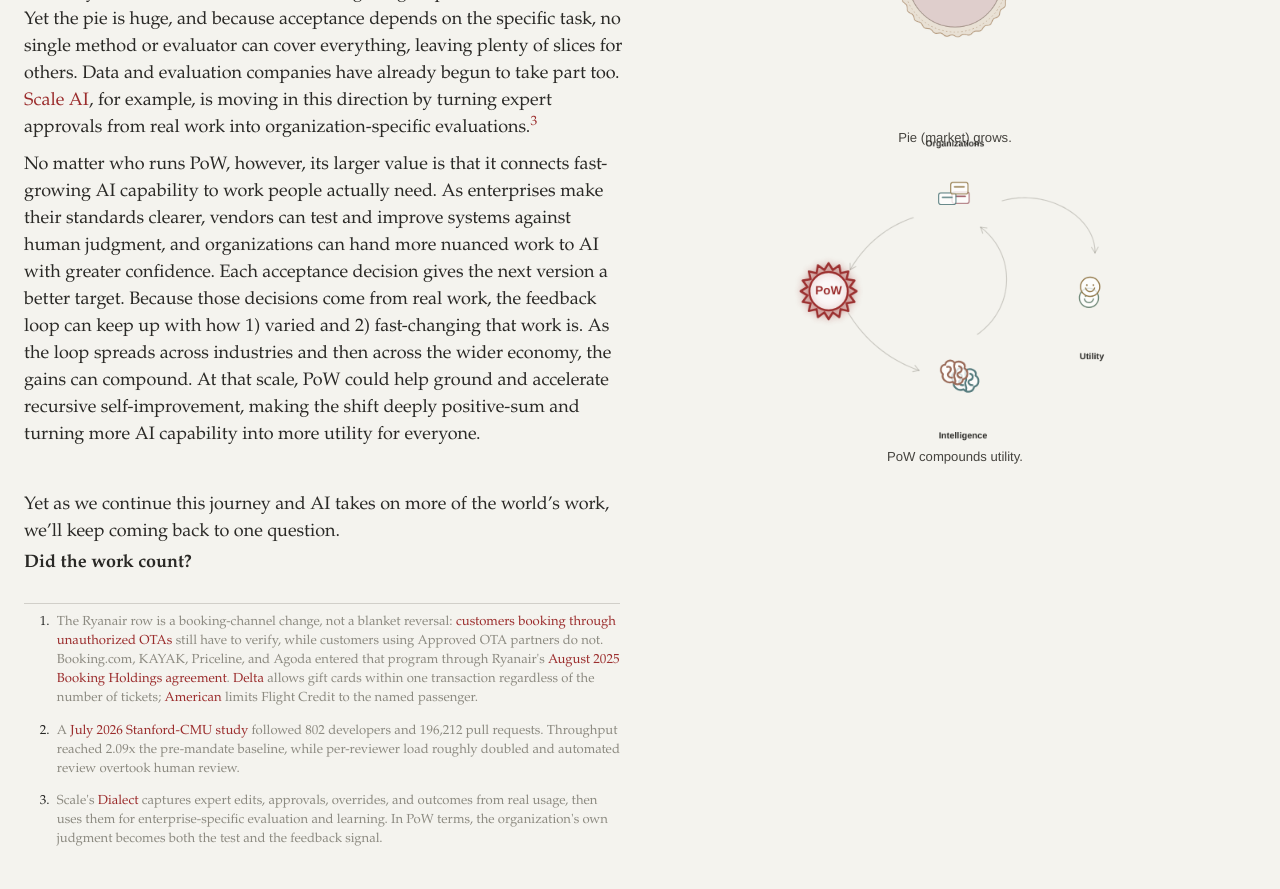
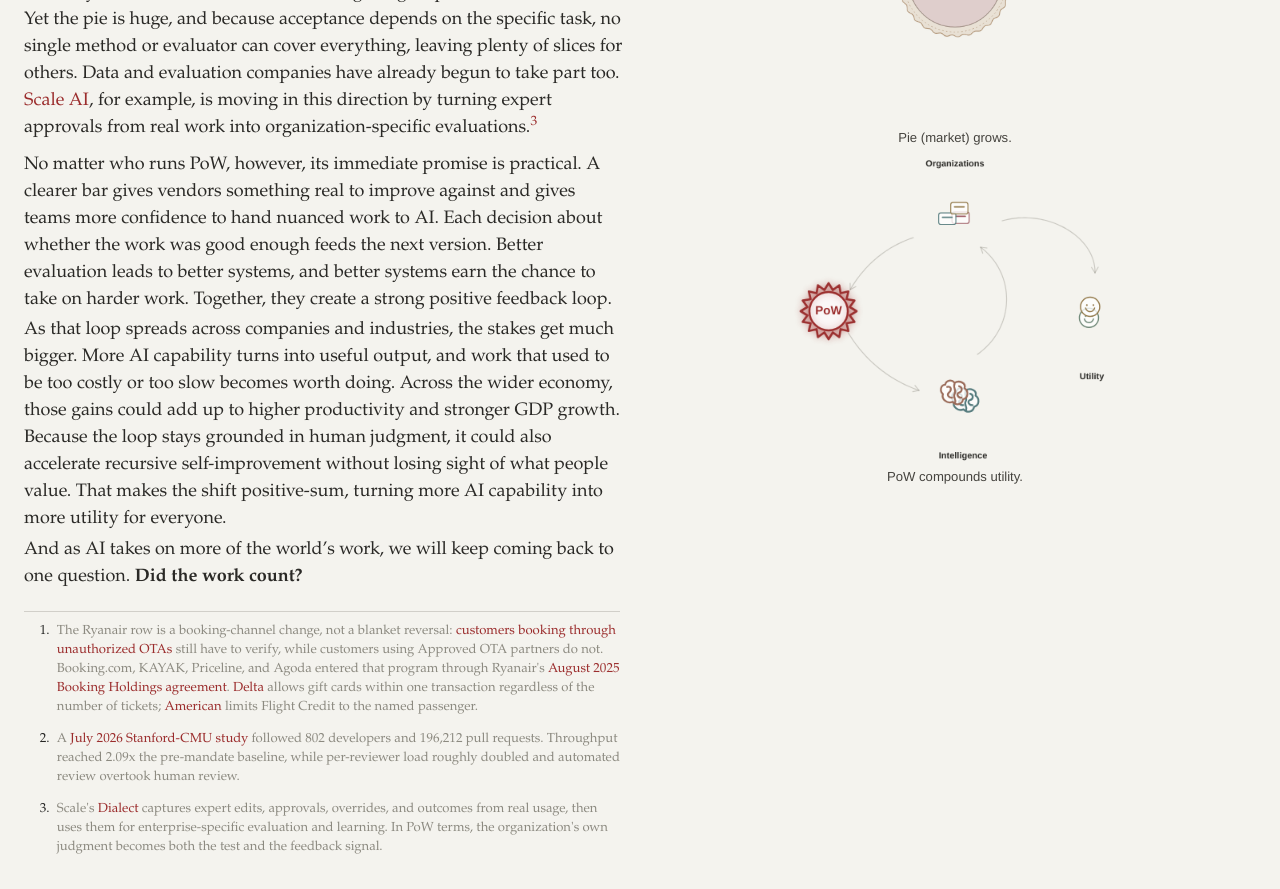
Before and after one commit to amirzeinali/Proof-of-Workflow, a Next.js app: page / in a window 1280 px wide. Shown: the part 4920-5809 px from the top of the page. Built offline with nearby package versions, Linux system fonts and the light colour scheme.

Commit message:
Replace conclusion and align utility figure

```diff
--- a/app/globals.css
+++ b/app/globals.css
@@ -321,10 +321,6 @@
   max-width: 350px;
 }
 
-.scene-compounding .section-viz {
-  transform: translateY(-1.25rem);
-}
-
 .section-viz {
   display: flex;
   max-height: calc(100vh - var(--sticky-top));
@@ -616,10 +612,6 @@
     width: auto;
   }
 
-  .scene-compounding .section-viz {
-    transform: none;
-  }
-
   .section-viz {
     margin: 6px 0 14px;
     padding: 0;
--- a/app/page.tsx
+++ b/app/page.tsx
@@ -1865,21 +1865,15 @@
             caption="PoW compounds utility."
           >
             <p>
-              No matter who runs PoW, however, its larger value is that it connects fast-growing AI capability to work
-              people actually need. As enterprises make their standards clearer, vendors can test and improve
-              systems against human judgment, and organizations can hand more nuanced work to AI with greater
-              confidence. Each acceptance decision gives the next version a better target. Because those
-              decisions come from real work, the feedback loop can keep up with how 1) varied and 2)
-              fast-changing that work is. As the loop spreads across industries and then across the wider
-              economy, the gains can compound. At that scale, PoW could help ground and accelerate recursive
-              self-improvement, making the shift deeply positive-sum and turning more AI capability into more
-              utility for everyone.
+              No matter who runs PoW, however, its immediate promise is practical. A clearer bar gives vendors something real to improve against and gives teams more confidence to hand nuanced work to AI. Each decision about whether the work was good enough feeds the next version. Better evaluation leads to better systems, and better systems earn the chance to take on harder work. Together, they create a strong positive feedback loop.
+            </p>
+            <p>
+              As that loop spreads across companies and industries, the stakes get much bigger. More AI capability turns into useful output, and work that used to be too costly or too slow becomes worth doing. Across the wider economy, those gains could add up to higher productivity and stronger GDP growth. Because the loop stays grounded in human judgment, it could also accelerate recursive self-improvement without losing sight of what people value. That makes the shift positive-sum, turning more AI capability into more utility for everyone.
+            </p>
+            <p>
+              And as AI takes on more of the world’s work, we will keep coming back to one question. <strong>Did the work count?</strong>
             </p>
           </ScrollDiagram>
-          <TextSection labelText="">
-            <p>Yet as we continue this journey and AI takes on more of the world’s work, we’ll keep coming back to one question.</p>
-            <p><strong>Did the work count?</strong></p>
-          </TextSection>
           <ol className="source-notes">
             <li id="note-1">The Ryanair row is a booking-channel change, not a blanket reversal: <a href="https://corporate.ryanair.com/news/ryanair-launches-new-parntership-with-leading-ota-on-the-beach/">customers booking through unauthorized OTAs</a> still have to verify, while customers using Approved OTA partners do not. Booking.com, KAYAK, Priceline, and Agoda entered that program through Ryanair&apos;s <a href="https://corporate.ryanair.com/news/ryanair-booking-holdings-sign-partnership-agreement/">August 2025 Booking Holdings agreement</a>. <a href="https://www.delta.com/us/en/gift-cards/overview">Delta</a> allows gift cards within one transaction regardless of the number of tickets; <a href="https://www.aa.com/web/i18n/customer-service/payment-options/travel-credit.html">American</a> limits Flight Credit to the named passenger.</li>
             <li id="note-2">A <a href="https://arxiv.org/abs/2607.01904">July 2026 Stanford-CMU study</a> followed 802 developers and 196,212 pull requests. Throughput reached 2.09x the pre-mandate baseline, while per-reviewer load roughly doubled and automated review overtook human review.</li>
```
